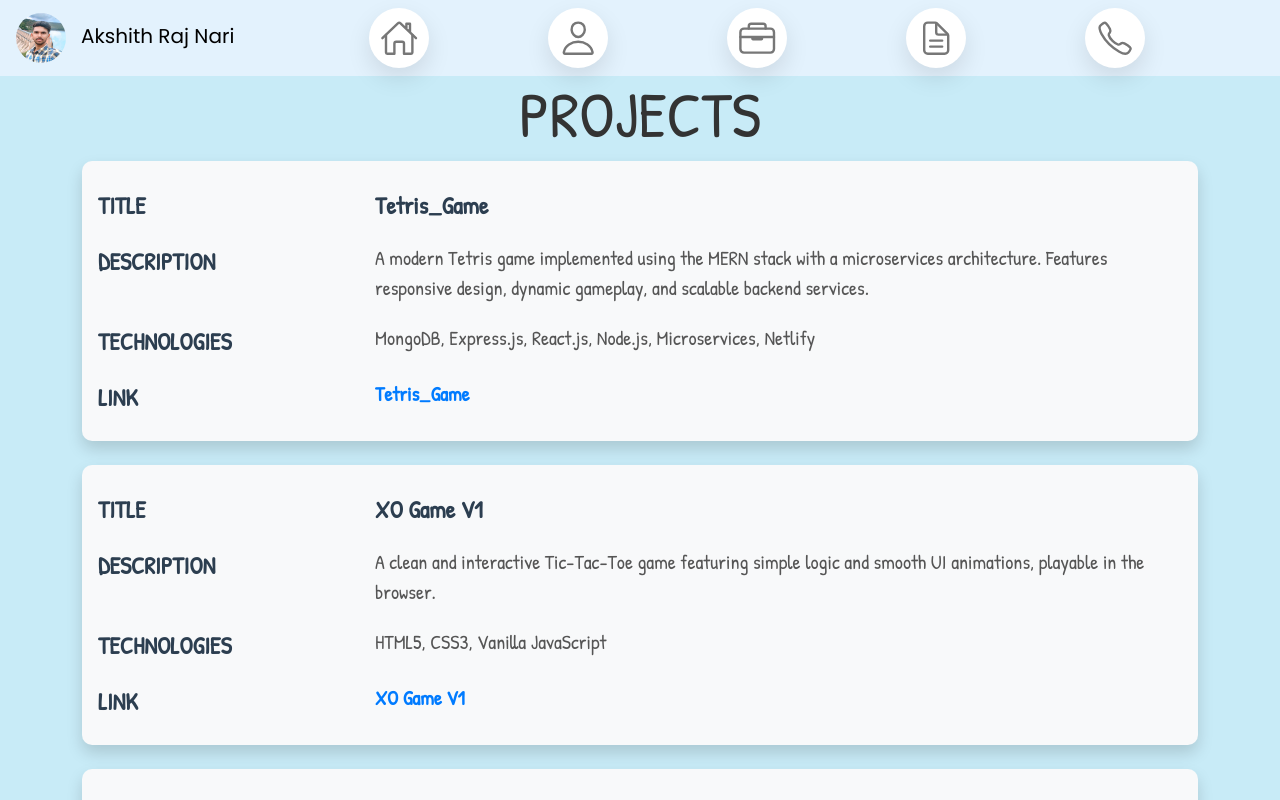
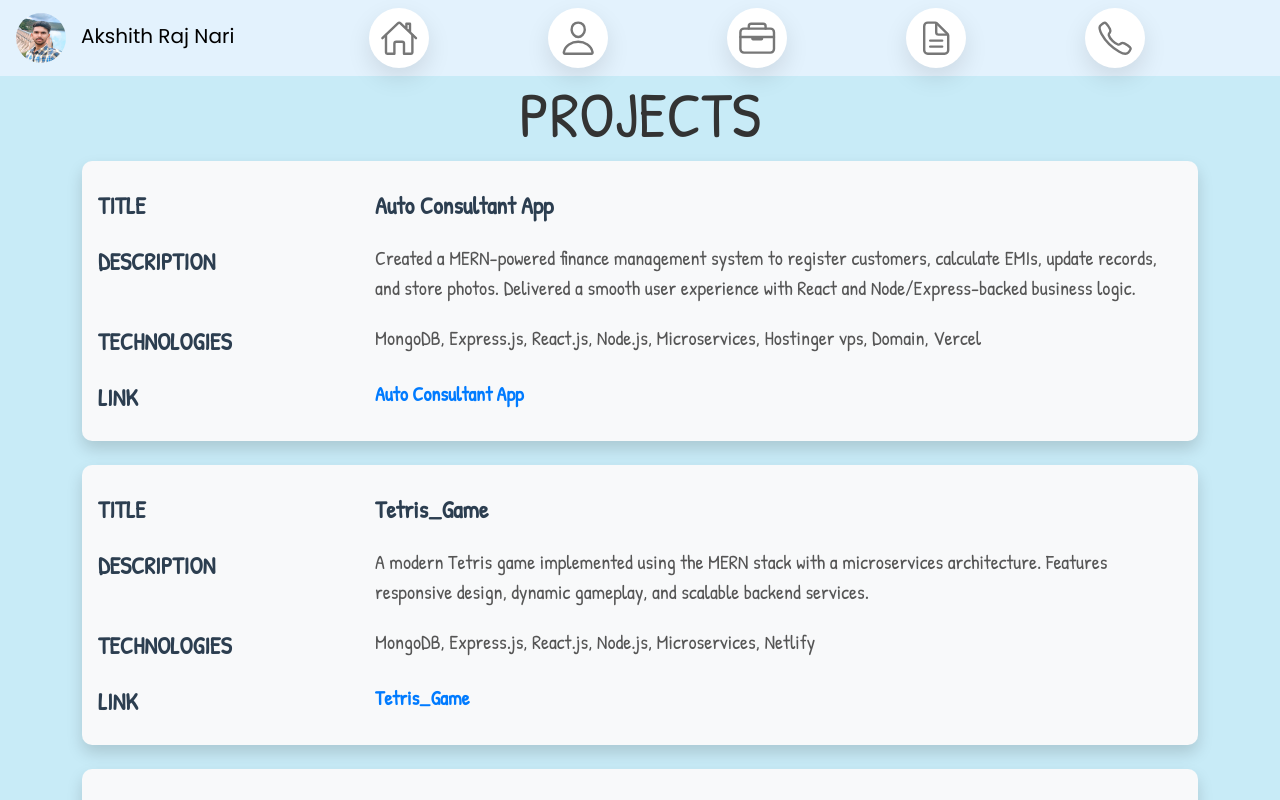
Before and after one commit to Akshith-Raj-Nari/Portfolio_Akshith, a React (Vite) app: page /projects in a window 1280 px wide. Shown: the top 800 px of the page. Built offline with nearby package versions, Linux system fonts and the light colour scheme.

Commit message:
Update .gitignore, enhance Contact component with environment variable, modify CGPA in Education, and improve LandingPage header visibility

```diff
--- a/src/components/Contact.jsx
+++ b/src/components/Contact.jsx
@@ -4,6 +4,8 @@ import axios from "axios";
 
 function Contact() {
   const [status, setStatus] = useState("");
+  // Use import.meta.env for Vite, process.env for CRA
+  const host_key = import.meta.env.VITE_host_key;
 
   const [formData, setFormData] = useState({
     name: "",
@@ -25,7 +27,7 @@ function Contact() {
 
     try {
       const res = await axios.post(
-        "https://portfolioserver-production-1952.up.railway.app/api/contact",
+        `https://portfolioserver-production-1952.up.railway.app/api/contact`,
         formData,
         { headers: { "Content-Type": "application/json" } }
       );
--- a/src/components/Education.jsx
+++ b/src/components/Education.jsx
@@ -26,7 +26,7 @@ function Education() {
               <h3 className="text-primary">CMR Engineering College</h3>
               <h5>Bachelor of Technology in Computer Science</h5>
               <p>2021-2025</p>
-              <p>CGPA: 8.5</p>
+              <p>CGPA: 7.53</p>
             </div>
           </div>
           <div className="carousel-item">
--- a/src/components/LandingPage.jsx
+++ b/src/components/LandingPage.jsx
@@ -31,7 +31,7 @@ function LandingPage() {
       />
       <h1 className="display-2 hidden">Hi! This is Akshith Raj Nari</h1>
       <h2 className="display-6 hidden">
-        Intern at Accenture | Web Developer | Software Developer
+        Accenture | Web Developer | Software Developer
       </h2>
     </div>
   );
--- a/src/components/assets/data.json
+++ b/src/components/assets/data.json
@@ -2,27 +2,34 @@
   "Projects": [
     {
       "id": 1,
+      "name": "Auto Consultant App",
+      "description": "Created a MERN-powered finance management system to register customers, calculate EMIs, update records, and store photos. Delivered a smooth user experience with React and Node/Express-backed business logic.",
+      "Tech": "MongoDB, Express.js, React.js, Node.js, Microservices, Hostinger vps, Domain, Vercel",
+      "url": "https://auto-consultant-app.vercel.app/"
+    },
+    {
+      "id": 2,
       "name": "Tetris_Game",
       "description": "A modern Tetris game implemented using the MERN stack with a microservices architecture. Features responsive design, dynamic gameplay, and scalable backend services.",
       "Tech": "MongoDB, Express.js, React.js, Node.js, Microservices, Netlify",
       "url": "https://tetrisgamev.netlify.app/"
     },
     {
-      "id": 2,
+      "id": 3,
       "name": "XO Game V1",
       "description": "A clean and interactive Tic-Tac-Toe game featuring simple logic and smooth UI animations, playable in the browser.",
       "Tech": "HTML5, CSS3, Vanilla JavaScript",
       "url": "https://xo-game-v1-p.netlify.app/"
     },
     {
-      "id": 3,
+      "id": 4,
       "name": "To-Do List",
       "description": "A minimalist to-do list app built with React that allows users to add, mark, and remove tasks with ease. Fully responsive design.",
       "Tech": "React.js, CSS3, JavaScript, Netlify",
       "url": "https://6776b28e97d6ea4795fb0c56--marvelous-mooncake-3eb234.netlify.app/"
     },
     {
-      "id": 4,
+      "id": 5,
       "name": "Simple Calculator",
       "description": "A basic yet functional web calculator supporting arithmetic operations, designed with clean UI and responsive layout.",
       "Tech": "HTML5, CSS3, JavaScript",
```
Also changed, not shown: 1 other file (tests, documents, lock files or other folders).
